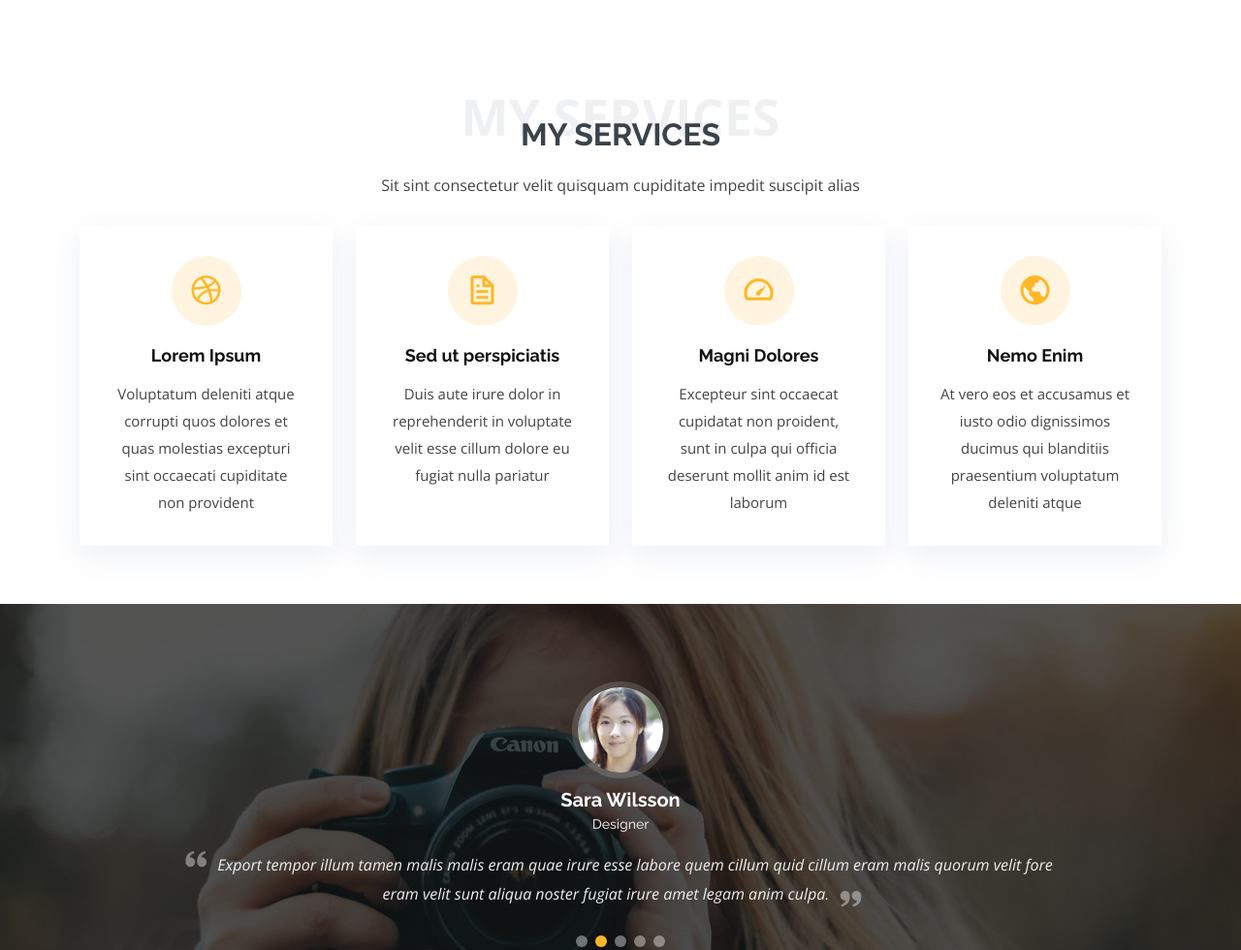
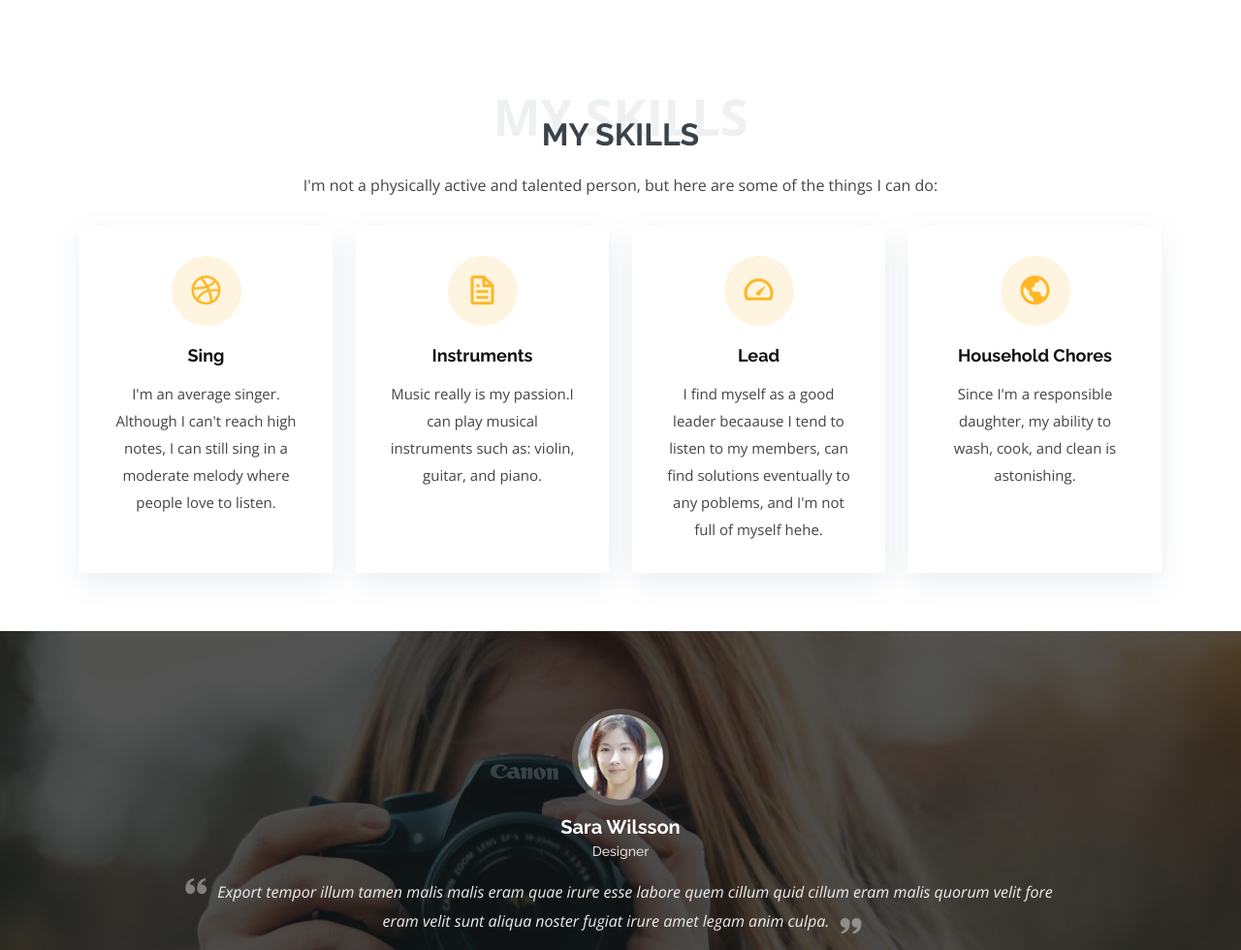
Before and after one commit to marealleelnasin/marealleelnasin.github.io, a plain HTML site: page index.html in a window 1280 px wide. Shown: the part 1820-2800 px from the top of the page at 97% size. Drawn offline with nearby package versions, Linux system fonts and the light colour scheme.

Commit message:
skills changes

```diff
--- a/index.html
+++ b/index.html
@@ -43,7 +43,7 @@
       <ul>
         <li><a class="nav-link scrollto active" href="#hero">Home</a></li>
         <li><a class="nav-link scrollto" href="#about">About</a></li>
-        <li><a class="nav-link scrollto" href="#services">Services</a></li>
+        <li><a class="nav-link scrollto" href="#services">Skills</a></li>
         <li><a class="nav-link scrollto " href="#portfolio">Portfolio</a></li>
         <li class="dropdown"><a href="#"><span>Drop Down</span> <i class="bi bi-chevron-down"></i></a>
           <ul>
@@ -181,41 +181,41 @@
       <div class="container">
 
         <div class="section-title">
-          <span>My Services</span>
-          <h2>My Services</h2>
-          <p>Sit sint consectetur velit quisquam cupiditate impedit suscipit alias</p>
+          <span>My Skills</span>
+          <h2>My Skills</h2>
+          <p>I'm not a physically active and talented person, but here are some of the things I can do:</p>
         </div>
 
         <div class="row">
           <div class="col-md-6 col-lg-3 d-flex align-items-stretch mb-5 mb-lg-0">
             <div class="icon-box">
               <div class="icon"><i class="bx bxl-dribbble"></i></div>
-              <h4 class="title"><a href="">Lorem Ipsum</a></h4>
-              <p class="description">Voluptatum deleniti atque corrupti quos dolores et quas molestias excepturi sint occaecati cupiditate non provident</p>
+              <h4 class="title"><a href="">Sing</a></h4>
+              <p class="description">I'm an average singer. Although I can't reach high notes, I can still sing in a moderate melody where people love to listen.</p>
             </div>
           </div>
 
           <div class="col-md-6 col-lg-3 d-flex align-items-stretch mb-5 mb-lg-0">
             <div class="icon-box">
               <div class="icon"><i class="bx bx-file"></i></div>
-              <h4 class="title"><a href="">Sed ut perspiciatis</a></h4>
-              <p class="description">Duis aute irure dolor in reprehenderit in voluptate velit esse cillum dolore eu fugiat nulla pariatur</p>
+              <h4 class="title"><a href="">Instruments</a></h4>
+              <p class="description">Music really is my passion.I can play musical instruments such as: violin, guitar, and piano. </p>
             </div>
           </div>
 
           <div class="col-md-6 col-lg-3 d-flex align-items-stretch mb-5 mb-lg-0">
             <div class="icon-box">
               <div class="icon"><i class="bx bx-tachometer"></i></div>
-              <h4 class="title"><a href="">Magni Dolores</a></h4>
-              <p class="description">Excepteur sint occaecat cupidatat non proident, sunt in culpa qui officia deserunt mollit anim id est laborum</p>
+              <h4 class="title"><a href="">Lead</a></h4>
+              <p class="description">I find myself as a good leader becaause I tend to listen to my members, can find solutions eventually to any poblems, and I'm not full of myself hehe.</p>
             </div>
           </div>
 
           <div class="col-md-6 col-lg-3 d-flex align-items-stretch mb-5 mb-lg-0">
             <div class="icon-box">
               <div class="icon"><i class="bx bx-world"></i></div>
-              <h4 class="title"><a href="">Nemo Enim</a></h4>
-              <p class="description">At vero eos et accusamus et iusto odio dignissimos ducimus qui blanditiis praesentium voluptatum deleniti atque</p>
+              <h4 class="title"><a href="">Household Chores</a></h4>
+              <p class="description">Since I'm a responsible daughter, my ability to wash, cook, and clean is astonishing. </p>
             </div>
           </div>
 
```
